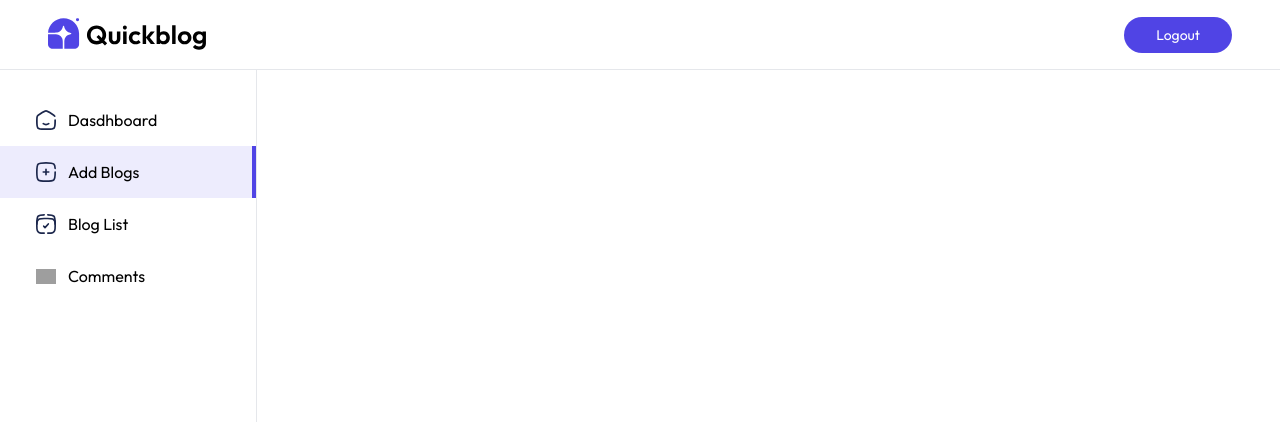
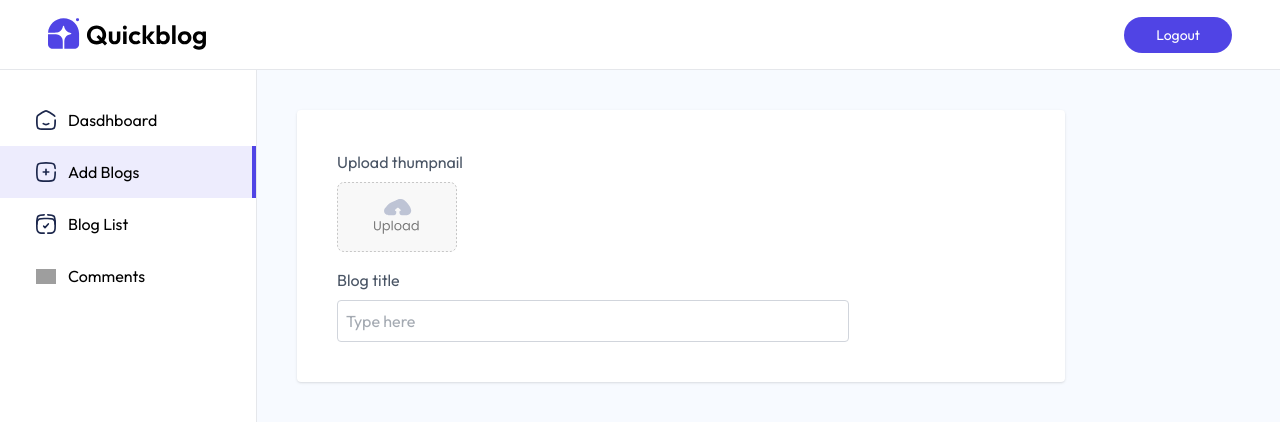
Before and after one commit to waibaBikash/MeroBlog, a React (Vite) app in the folder client/: page /admin/addBlog in a window 1280 px wide. Shown: the top 422 px of the page. Built offline with nearby package versions, Linux system fonts and the light colour scheme; grey boxes are pictures that could not be loaded.

Commit message:
fix: refactor AddBlog component to manage state and handle form submission

```diff
--- a/client/src/pages/admin/AddBlog.jsx
+++ b/client/src/pages/admin/AddBlog.jsx
@@ -1,10 +1,32 @@
-import React from 'react'
+import React, { useState } from 'react'
+import { assets } from '../../assets/assets'
 
 const AddBlog = () => {
+
+  const [image, setImage] = useState(false);
+  const [title, setTitle] = useState('');
+  const [subTitle, setSubTitle] = useState('');
+  const [category, setCategory] = useState('Startup');
+  const [isPublished, setIsPublished] = useState(false);
+
+  const onSubmmitHandler = (e) => {
+    e.preventDefault();
+
+  }
+
   return (
-    <div>
+    <form  onSubmit={onSubmmitHandler} className='flex-1 bg-blue-50/50 text-gray-600 h-full overflow-scroll'>
+       <div className='bg-white w-full max-w-3xl p-4 md:p-10 sm:m-10 shadow rounded'>
+         <p>Upload thumpnail</p>
+         <label htmlFor="image">
+           <img src={! image ? assets.upload_area : URL.createObjectURL(image)} alt="" className='mt-2 h-1/6 rounded cursor-pointer' />
+            <input onChange={(e)=> setImage(e.target.files[0])} type="file"  id='image' hidden required/>
+         </label>
 
-    </div>
+         <p  className='mt-4'>Blog title</p>
+         <input type="text" placeholder='Type here' required className='w-full max-w-lg mt-2 p-2 border border-gray-300 outline-none rounded ' onChange={(e)=> setTitle(e.target.value)} value={title}/>
+       </div>
+    </form>
   )
 }
 
```
